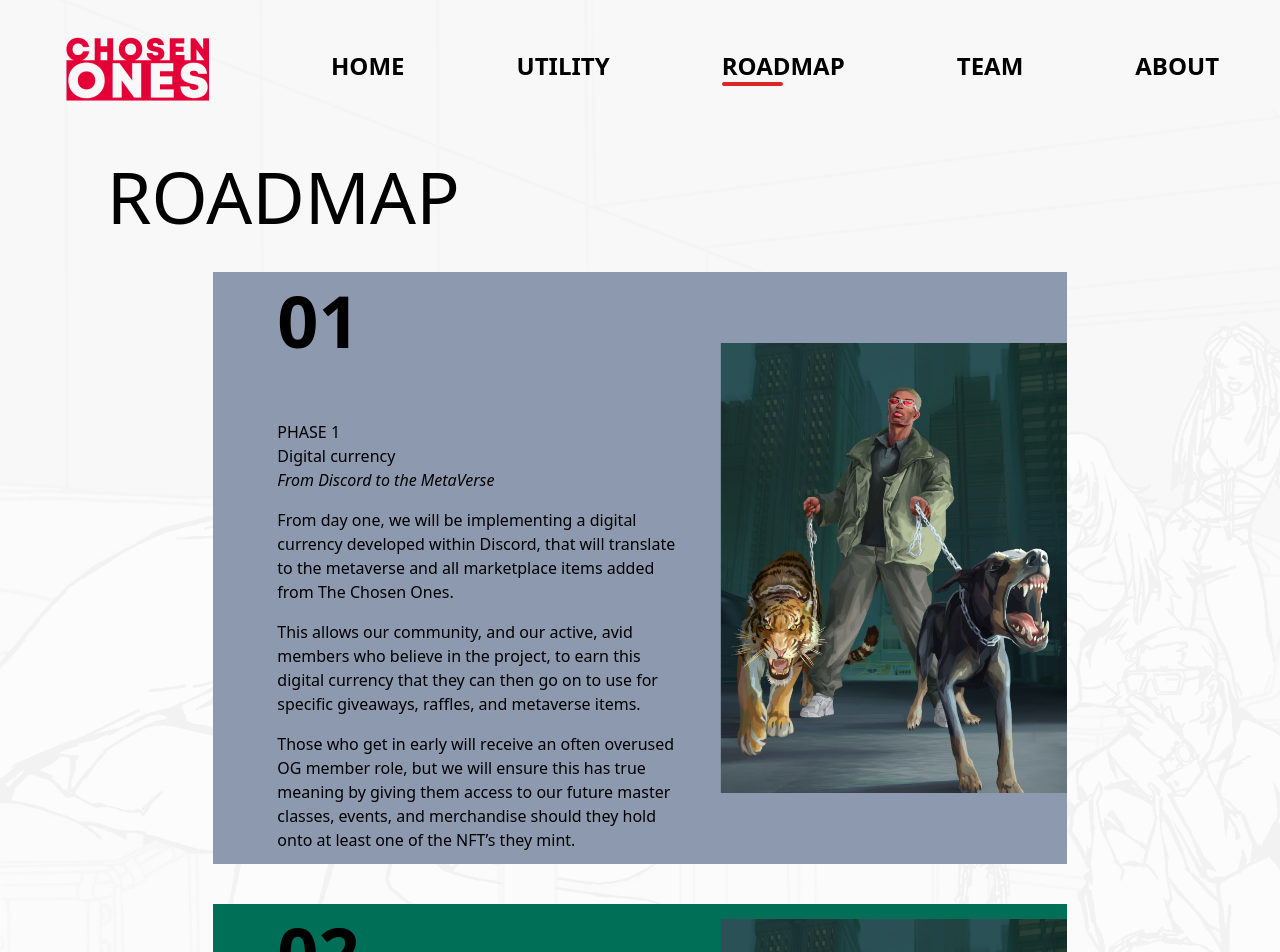
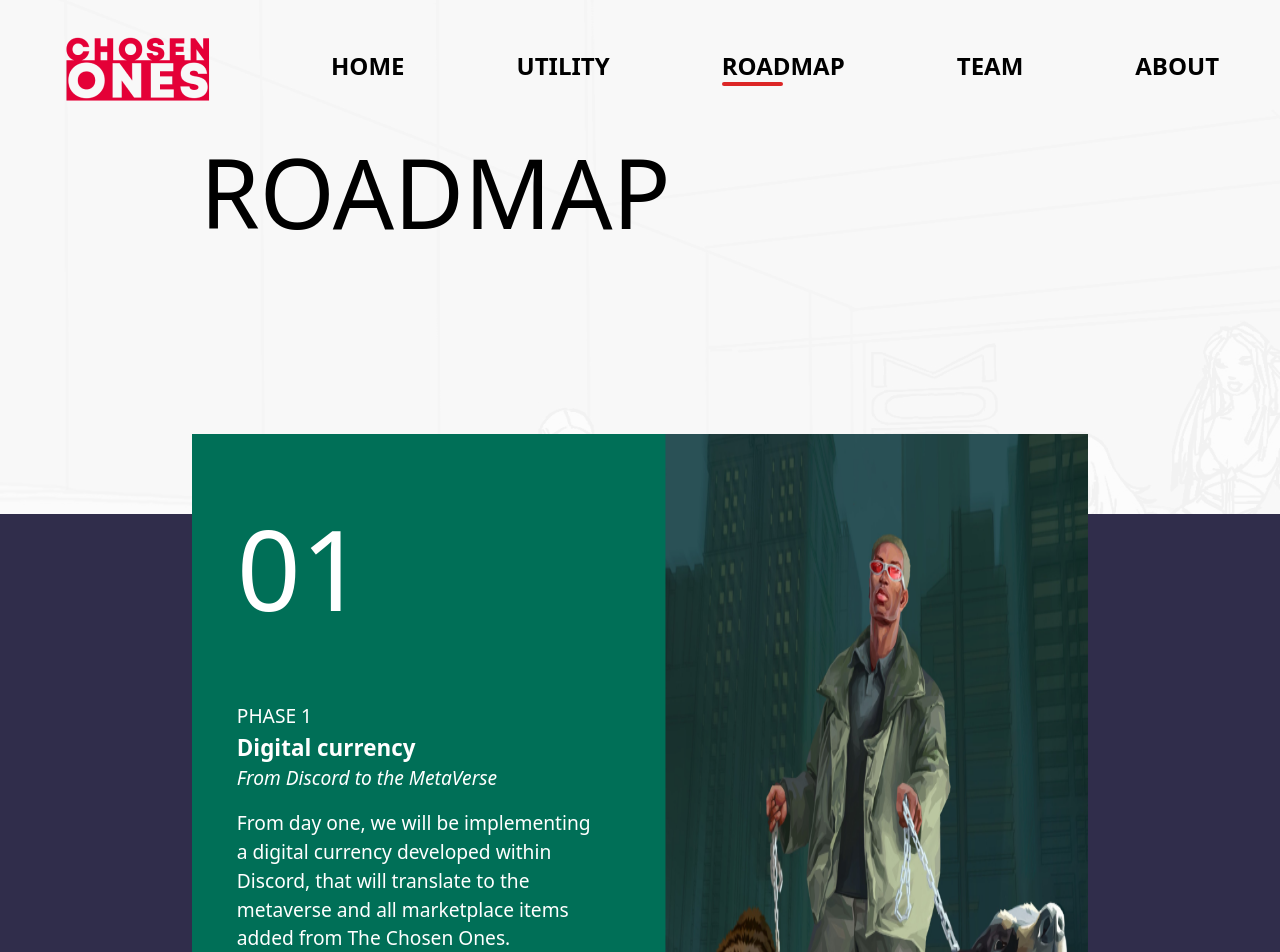
Before and after one commit to Hexzilla/choosen_one, a React (Create React App) app: page /roadmap in a window 1280 px wide. Shown: the top 952 px of the page. Built offline with nearby package versions, Linux system fonts and the light colour scheme.

Commit message:
fixed issues

```diff
--- a/src/components/Home.js
+++ b/src/components/Home.js
@@ -25,7 +25,7 @@ function Home() {
       animate={{ opacity: 1 }}
       exit={{ opacity: 0 }}
     >
-      <div className="justify-around absolute bottom-0 w-full flex ">
+      <div className="justify-around absolute bottom-0 w-full flex">
         <div className="relative">
           <Circle
             width={Math.min(visualViewport.height, visualViewport.width) - 120}
--- /dev/null
+++ b/src/components/RoadMap.css
@@ -0,0 +1,79 @@
+.main_container{
+    width: 100%;
+    color:white;
+    margin-bottom: 100px;
+    padding-bottom: 150px;
+}
+
+.main_nav{
+    font-size: 6rem;
+    margin-left: 200px;
+    color: black;
+
+}
+
+.sub_container{
+    width: 100%;
+    height: auto;
+}
+
+.sub_items{
+    margin-top:250px;
+    background-color: rgb(48, 45, 75);
+    display:flex;
+}
+
+.sub_item{
+    display:flex;
+    width: 70%;
+    margin-left: 15%;
+    margin-right: 15%;
+    background-color: #006f57;
+    margin-top: -80px;
+    margin-bottom: -80px;
+
+}
+
+.sub_half{
+    width: 50%;
+}
+
+.sub_half_image{
+    width: 100%;
+    height: 100%;
+}
+
+.number{
+    font-size: 7rem;
+    font-weight: 500;
+    margin-left: 10%;
+    margin-top: 50px;
+}
+
+.sub_article{
+    font-size: 1.2rem;
+    margin-left: 10%;
+    margin-right: 10%;
+    margin-bottom: 50px;
+    padding-top: 50px;
+    padding-bottom: 50px;
+}
+
+.font_bold{
+    font-weight: bold;
+    font-size: 1.4rem;
+}
+
+@media (max-width:1028px) {
+
+    .sub_item{
+        display: block;
+        width: 70%;
+        align-items: center;
+        font-size: smaller;
+    }
+    .sub_half{
+        width: 100%;
+    }
+
+}
--- a/src/components/RoadMap.js
+++ b/src/components/RoadMap.js
@@ -1,3 +1,4 @@
+import "./RoadMap.css";
 import { motion } from "framer-motion";
 
 function RoadMap() {
@@ -114,36 +115,35 @@ function RoadMap() {
       animate={{ opacity: 1 }}
       exit={{ opacity: 0 }}
     >
-      <div className=" md:flex md:flex-col mx-auto md:mt-10">
-        <div className="flex flex-col w-5/6 mx-auto">
-          <h1 className="text-5xl md:text-7xl">ROADMAP</h1>
+      <div className="main_container">
+        <div>
+          <h1 className="main_nav">ROADMAP</h1>
         </div>
-        <div className="flex flex-wrap mt-10">
+        <div className="sub_container">
           {roadMapCards.map((card, index) => (
-            <div
-              className={`flex flex-col md:flex-row w-5/6 md:w-2/3 mb-10 mx-auto ${
-                index % 2 === 1 ? "bg-[#006F57]" : "bg-[#8D99AE]"
-              }`}
-            >
-              <div className="md:w-1/2  m-3 md:ml-16">
-                <h1 className="md:text-7xl text-5xl md:pb-16 font-bold">
+            <div className={`sub_items`}>
+              <div className={`sub_item `}>
+                <div className="sub_half">
+                  <h1 className="number">
                     {card.cardNumber}
                   </h1>
-                <article>
+                  <article className="sub_article">
                     <h2 className="font-thin">{card.phaseString}</h2>
-                  <h2>{card.title}</h2>
+                    <h2 className="font_bold">{card.title}</h2>
                     <h3 className="italic font-thin">{card.subtitle}</h3>
                     {card.paras.map((para) => (
                       <p className="pt-4">{para}</p>
                     ))}
                   </article>
                 </div>
+                <div className="sub_half">
                   <img
                     src={card.imgsrc}
                     alt=""
-                width={368}
-                className="pr-4 md:p-0 max-h-[450px] my-auto mx-auto"
+                    className="sub_half_image"
                   />
+                </div>
+              </div>
             </div>
           ))}
         </div>
--- a/src/components/Team.js
+++ b/src/components/Team.js
@@ -2,6 +2,29 @@ import { motion } from "framer-motion";
 
 function Team() {
   const utilityCards = [
+    {
+      imgSrc: "images/team/mem3.png",
+      title: "MICHAEL PIERI",
+      subtitle: "FOUNDER & CEO",
+      detailTable: [
+        { key: "EXPERIENCE", value: "REAL ESTATE, BUSINESS OWNER" },
+        { key: "SOCIALS", value: "TWITTER, LINKEDIN, YOUTUBE, INSTAGRAM" },
+        { key: "FAVOURITE QUOTE", value: "ETHERIUM" },
+      ],
+    },
+
+    {
+      imgSrc: "images/team/mem2.png",
+      title: "ISAAC WIESENTHAL",
+      subtitle: "CHIEF MARKETING OFFICER",
+      detailTable: [
+        { key: "EXPERIENCE", value: "COMPETETIVE BOXER, MARKETING GENIUS" },
+        { key: "SOCIALS", value: "LINKEDIN, INSTAGRAM" },
+        { key: "FAVOURITE QUOTE", value: "ETHERIUM" },
+      ],
+    },
+
+
     {
       imgSrc: "images/team/mem1.png",
       title: "MICHAEL PIERI",
@@ -12,26 +35,7 @@ function Team() {
         { key: "FAVOURITE QUOTE", value: "ETHERIUM" },
       ],
     },
-    {
-      imgSrc: "images/team/mem2.png",
-      title: "ISAAC WIESENTHAL",
-      subtitle: "CHIEF MARKETING OFFICER",
-      detailTable: [
-        { key: "EXPERIENCE", value: "COMPETETIVE BOXER, MARKETING GENIUS" },
-        { key: "SOCIALS", value: "LINKEDIN, INSTAGRAM" },
-        { key: "FAVOURITE QUOTE", value: "ETHERIUM" },
-      ],
-    },
-    {
-      imgSrc: "images/team/mem3.png",
-      title: "MICHAEL PIERI",
-      subtitle: "FOUNDER & CEO",
-      detailTable: [
-        { key: "EXPERIENCE", value: "REAL ESTATE, BUSINESS OWNER" },
-        { key: "SOCIALS", value: "TWITTER, LINKEDIN, YOUTUBE, INSTAGRAM" },
-        { key: "FAVOURITE QUOTE", value: "ETHERIUM" },
-      ],
-    },
+
     {
       imgSrc: "images/team/mem4.png",
       title: "MANON",
@@ -52,6 +56,46 @@ function Team() {
         { key: "FAVOURITE QUOTE", value: "ETHERIUM" },
       ],
     },
+    {
+      imgSrc: "images/team/mem5.png",
+      title: "ANIS AMRANE",
+      subtitle: "LEAD ARTIST",
+      detailTable: [
+        { key: "EXPERIENCE", value: "ARTIST" },
+        { key: "SOCIALS", value: "LINKEDIN, INSTAGRAM" },
+        { key: "FAVOURITE QUOTE", value: "ETHERIUM" },
+      ],
+    },
+    {
+      imgSrc: "images/team/mem3.png",
+      title: "MICHAEL PIERI",
+      subtitle: "FOUNDER & CEO",
+      detailTable: [
+        { key: "EXPERIENCE", value: "REAL ESTATE, BUSINESS OWNER" },
+        { key: "SOCIALS", value: "TWITTER, LINKEDIN, YOUTUBE, INSTAGRAM" },
+        { key: "FAVOURITE QUOTE", value: "ETHERIUM" },
+      ],
+    },
+    {
+      imgSrc: "images/team/mem3.png",
+      title: "MICHAEL PIERI",
+      subtitle: "FOUNDER & CEO",
+      detailTable: [
+        { key: "EXPERIENCE", value: "REAL ESTATE, BUSINESS OWNER" },
+        { key: "SOCIALS", value: "TWITTER, LINKEDIN, YOUTUBE, INSTAGRAM" },
+        { key: "FAVOURITE QUOTE", value: "ETHERIUM" },
+      ],
+    },
+    {
+      imgSrc: "images/team/mem3.png",
+      title: "MICHAEL PIERI",
+      subtitle: "FOUNDER & CEO",
+      detailTable: [
+        { key: "EXPERIENCE", value: "REAL ESTATE, BUSINESS OWNER" },
+        { key: "SOCIALS", value: "TWITTER, LINKEDIN, YOUTUBE, INSTAGRAM" },
+        { key: "FAVOURITE QUOTE", value: "ETHERIUM" },
+      ],
+    },
   ];
   return (
     <motion.div
@@ -59,17 +103,18 @@ function Team() {
       animate={{ opacity: 1 }}
       exit={{ opacity: 0 }}
     >
-      <div className=" md:flex md:flex-col w-5/6 mx-auto md:mt-10">
+      <div className=" md:flex md:flex-col w-5/6 mx-auto md:mt-10" style={{paddingBottom: '70px'}}>
         <div className="flex flex-col">
           <h1 className="text-5xl md:text-7xl">TEAM</h1>
           <p className="md:text-2xl pt-6 pb-6">
             A big old spiel about our utility.
           </p>
         </div>
-        <div className="flex flex-wrap">
+        <div className="flex flex-wrap" style={{margin: '-30px'}}>
           {utilityCards.map((card) => (
-            <div className="relative  my-8 md:mr-24 border-stone-50 border-2 flex-col flex w-[400px]">
-              <img src={card.imgSrc} alt="" width={400} />
+            <div className="relative flex-col flex w-[400px]" style={{width: '33.33%', flexBasis: '33.33%', padding: '30px', minHeight:'200px'}}>
+              <div className="border-stone-30 border-2 relative">
+                <img src={card.imgSrc} alt="" width={500} className="w-full" />
                 <div className="flex w-full  pb-4 absolute bottom-0 pl-2 backdrop-blur-xl">
                   <div className="flex flex-col">
                     <h1 className="w-5/6 pt-2 font-semibold">{card.title}</h1>
@@ -77,13 +122,14 @@ function Team() {
                     <table className="text-xs">
                       {card.detailTable.map((row) => (
                         <tr>
-                        <td className="pr-10 font-extralight opacity-50">
+                          <td className="pr-3 font-extralight opacity-100">
                             {row.key}
                           </td>
                           <td>{row.value}</td>
                         </tr>
                       ))}
                     </table>
+                  </div>
                 </div>
               </div>
             </div>
--- a/src/components/Utility.js
+++ b/src/components/Utility.js
@@ -70,7 +70,7 @@ function Utility() {
       animate={{ opacity: 1 }}
       exit={{ opacity: 0 }}
     >
-      <div className="w-5/6 md:flex md:flex-col mx-auto md:mt-10">
+      <div className="w-5/6 md:flex md:flex-col mx-auto md:mt-10" style={{paddingBottom: '100px'}}>
         <div className="flex flex-col">
           <h1 className="text-5xl md:text-7xl">UTILITY</h1>
           <p className="md:text-2xl pt-6 pb-6">
@@ -78,17 +78,18 @@ function Utility() {
             benefit our community in a multifaceted way.
           </p>
         </div>
-        <div className="flex flex-wrap">
+        <div className="flex flex-wrap" style={{margin: '-100px -30px'}}>
           {utilityCards.map((card) => (
-            <div className="relative  my-8 mr-auto border-stone-50 border-2 flex-col flex w-[430px]">
-              <img src={card.imgSrc} alt="" width={430} />
-              <div className="flex w-full  pb-4 absolute bottom-0 pl-2 backdrop-blur-xl">
+            <div className="relative flex-col flex w-[400px] flex"style={{width: '33.33%', flexBasis: '33.33%', padding: '100px 30px', minHeight:'100px', alignItems: 'center'}}>
+              <div className="border-stone-30 border-2 relative flex w-full">
+                <img src={card.imgSrc} alt="" width={500} className="w-full" />
+                <div className="flex pb-4 absolute bottom-0 pl-2 backdrop-blur-xl">
                   <div className="flex flex-col">
                     <h1 className="w-5/6 py-2 font-semibold">{card.title}</h1>
-                  <table className="text-sm">
+                    <table className="text-xs">
                       {card.detailTable.map((row) => (
                         <tr>
-                        <td className="pr-10 font-extralight opacity-50">
+                          <td className="pr-3 font-extralight opacity-100">
                             {row.key}
                           </td>
                           <td>{row.value}</td>
@@ -102,6 +103,7 @@ function Utility() {
                   </h1>
                 </div>
               </div>
+            </div>
           ))}
         </div>
       </div>
--- /dev/null
+++ b/src/hooks/useResponsiveSize.js
@@ -0,0 +1,20 @@
+import { useEffect, useState } from "react";
+
+export default function useResponsiveImageSize() {
+  const [imageWidthSize, setImageWidthSize] = useState(window.innerWidth);
+
+
+  useEffect(() => {
+    const onResize = () => {
+      setImageWidthSize(window.innerWidth);
+    };
+
+    window.addEventListener("resize", onResize);
+
+    return () => {
+      window.removeEventListener("resize", onResize);
+    };
+  });
+
+  return imageWidthSize;
+}
```
Also changed, not shown: src/components/About.js (+43 -17 lines). Lines whose indentation alone changed are shown as unchanged.
